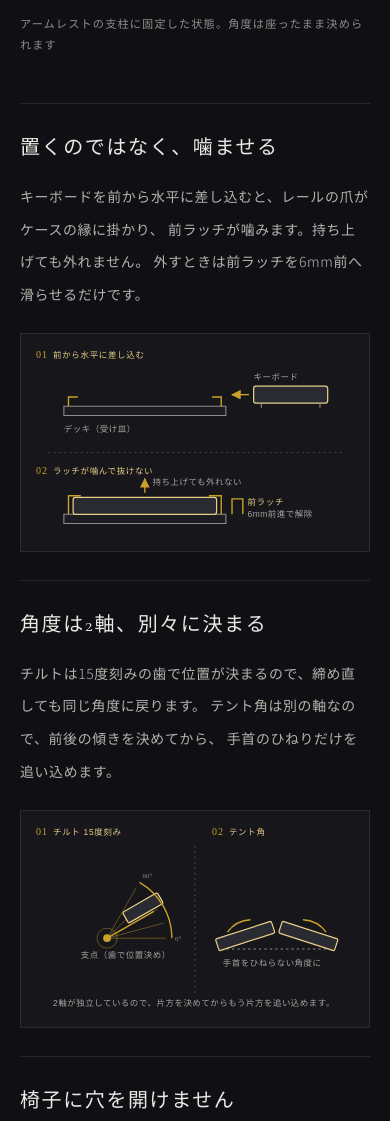
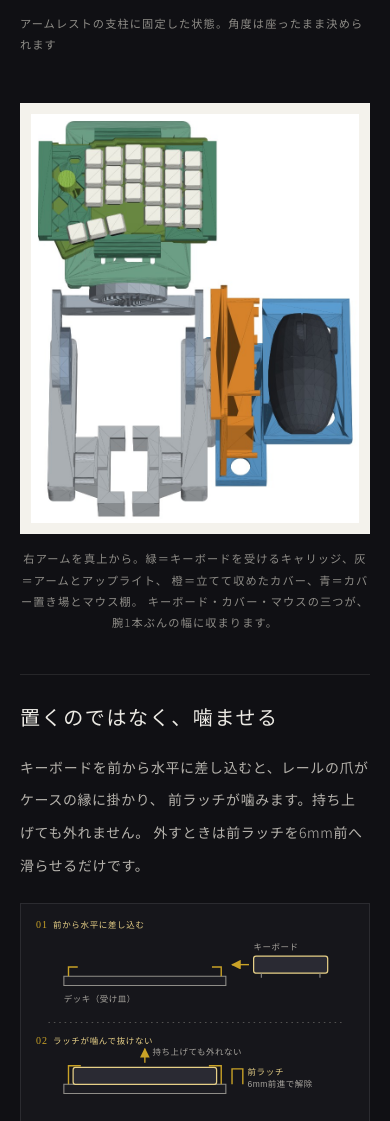
Before and after one commit to kko0303/kko0303.github.io, a plain HTML site: page DY55SY6J/index.html in a window 390 px wide. Shown: the part 1608-2729 px from the top of the page. Drawn offline with nearby package versions, Linux system fonts and the light colour scheme.

Commit message:
Add files via upload

```diff
--- a/DY55SY6J/index.html
+++ b/DY55SY6J/index.html
@@ -112,6 +112,16 @@
       <figcaption>アームレストの支柱に固定した状態。角度は座ったまま決められます</figcaption>
     </figure>
 
+    <!-- ▼ 全体図 -->
+    <figure class="dock-overview rise">
+      <img src="figures/fig-overview.jpg" alt="右アーム全体図。真上から見たところ" loading="lazy">
+      <figcaption>
+        右アームを真上から。緑＝キーボードを受けるキャリッジ、灰＝アームとアップライト、
+        橙＝立てて収めたカバー、青＝カバー置き場とマウス棚。
+        キーボード・カバー・マウスの三つが、腕1本ぶんの幅に収まります。
+      </figcaption>
+    </figure>
+
     <!-- ▼ 機能の説明 -->
     <div class="feat rise">
       <div class="feat-txt">
@@ -125,7 +135,7 @@
       <figure class="feat-fig"><img src="figures/fig-slidein.svg" alt="差し込みとラッチの図"></figure>
     </div>
 
-    <div class="feat rise reverse">
+    <div class="feat wide rise">
       <div class="feat-txt">
         <h3>角度は2軸、別々に決まる</h3>
         <p>
@@ -134,7 +144,14 @@
           手首のひねりだけを追い込めます。
         </p>
       </div>
-      <figure class="feat-fig"><img src="figures/fig-angle.svg" alt="チルトとテント角の図"></figure>
+      <figure class="feat-fig">
+        <img src="figures/fig-motion.webp" alt="チルトとテントの角度が変わる様子">
+        <figcaption>
+          左＝チルト（上下の角度）を側面から、右＝テント（左右の傾き）を正面から。
+          ブロンズ＝支柱クランプとアーム、青灰＝アップライト、緑＝キーボードを受けるキャリッジ、
+          オリーブと白＝載っているキーボード。実際の設計データから描き出しています。
+        </figcaption>
+      </figure>
     </div>
 
     <div class="feat rise">
@@ -178,18 +195,6 @@
         <img src="figures/fig-stand.svg" alt="カバー置き場とマウスホルダーの図">
       </figure>
     </div>
-
-    <!-- ▼ 角度が動く全体図（アニメーション）
-         figures/fig-motion.webp は render_dock.py で作り直せます。
-         設計データを直したら python3 render_dock.py を実行してください。 -->
-    <figure class="dock-motion rise">
-      <img src="figures/fig-motion.webp" alt="チルトとテントの角度が変わる様子" loading="lazy">
-      <figcaption>
-        左＝チルト（上下の角度）を側面から、右＝テント（左右の傾き）を正面から。
-        ブロンズ＝支柱クランプとアーム、青灰＝アップライト、緑＝キーボードを受けるキャリッジ、
-        半透明の金＝マウス用カバー。実際の設計データから描き出しています。
-      </figcaption>
-    </figure>
 
     <!-- ▼ 仕様 -->
     <dl class="spec dock-spec rise">
--- a/DY55SY6J/style.css
+++ b/DY55SY6J/style.css
@@ -217,6 +217,9 @@ figcaption{
 }
 .feat.reverse .feat-txt{order:2}
 .feat.reverse .feat-fig{order:1}
+/* 横長の図は、文章を上に置いて図を全幅で見せる */
+.feat.wide{grid-template-columns:1fr; gap:clamp(20px,3vw,32px)}
+.feat.wide .feat-txt{max-width:720px}
 @media (max-width:820px){
   .feat{grid-template-columns:1fr; gap:22px}
   .feat.reverse .feat-txt,.feat.reverse .feat-fig{order:initial}
@@ -235,12 +238,20 @@ figcaption{
 /* 明るい背景の図はそのまま白地で見せる */
 .feat-fig.light{background:#f4f2ec; padding:clamp(8px,1.4vw,14px)}
 
-/* 角度が動く全体図 */
-.dock-motion{margin:clamp(40px,6vw,72px) 0 0}
-.dock-motion img{
-  width:100%; background:var(--bg-3);
+/* 真上から見た全体図。明るい図面なので紙の上に置く */
+.dock-overview{
+  margin:0 0 clamp(40px,6vw,72px);
+  display:flex; flex-direction:column; align-items:center;
+}
+.dock-overview img{
+  width:100%; max-width:520px;
+  background:#f4f2ec; padding:clamp(10px,1.6vw,20px);
   border:1px solid var(--line-soft);
 }
+.dock-overview figcaption{max-width:620px; text-align:center}
+
+/* 図の下の説明文（機能ブロック内） */
+.feat-fig figcaption{margin-top:12px}
 
 .dock-spec{margin-top:clamp(40px,6vw,72px)}
 
```
Also changed, not shown: DY55SY6J/figures/fig-motion.webp, DY55SY6J/figures/fig-overview.jpg (added).
